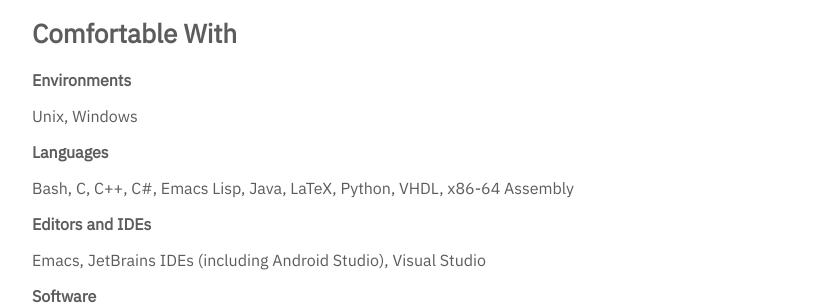
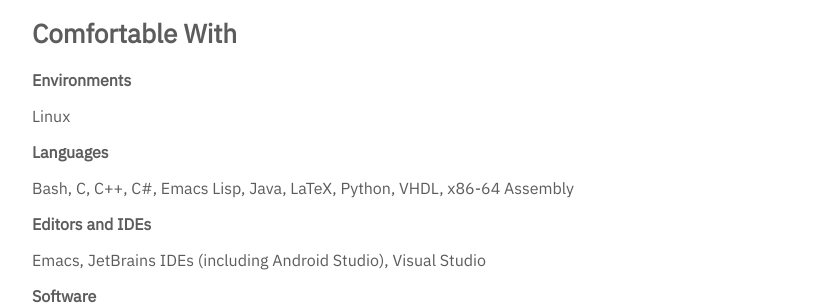
Before and after one commit to williamsjoblom/williamsjoblom.github.io, a Jekyll site: the page built from resume.md, in a window 1280 px wide and 900 px high, scrolled down 1677 px. Shown: the part 262-567 px from the top of the window, without its empty margins (232-1047 px from the left). Built offline with Jekyll 4.4.1, drawn with Linux system fonts in a browser that asks for light colours.

Commit message:
Update resume.md

```diff
--- a/resume.md
+++ b/resume.md
@@ -90,7 +90,7 @@
 
 **Environments**
 
-Unix, Windows
+Linux
 
 **Languages**
 
```
